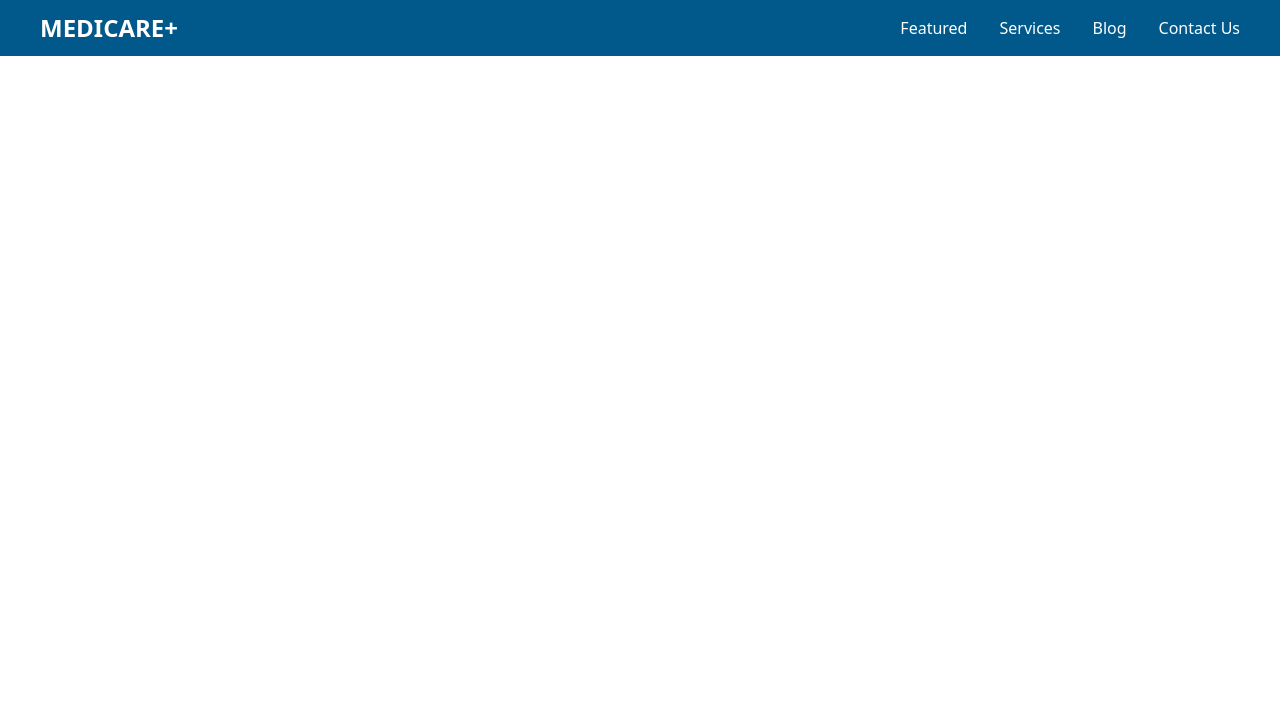
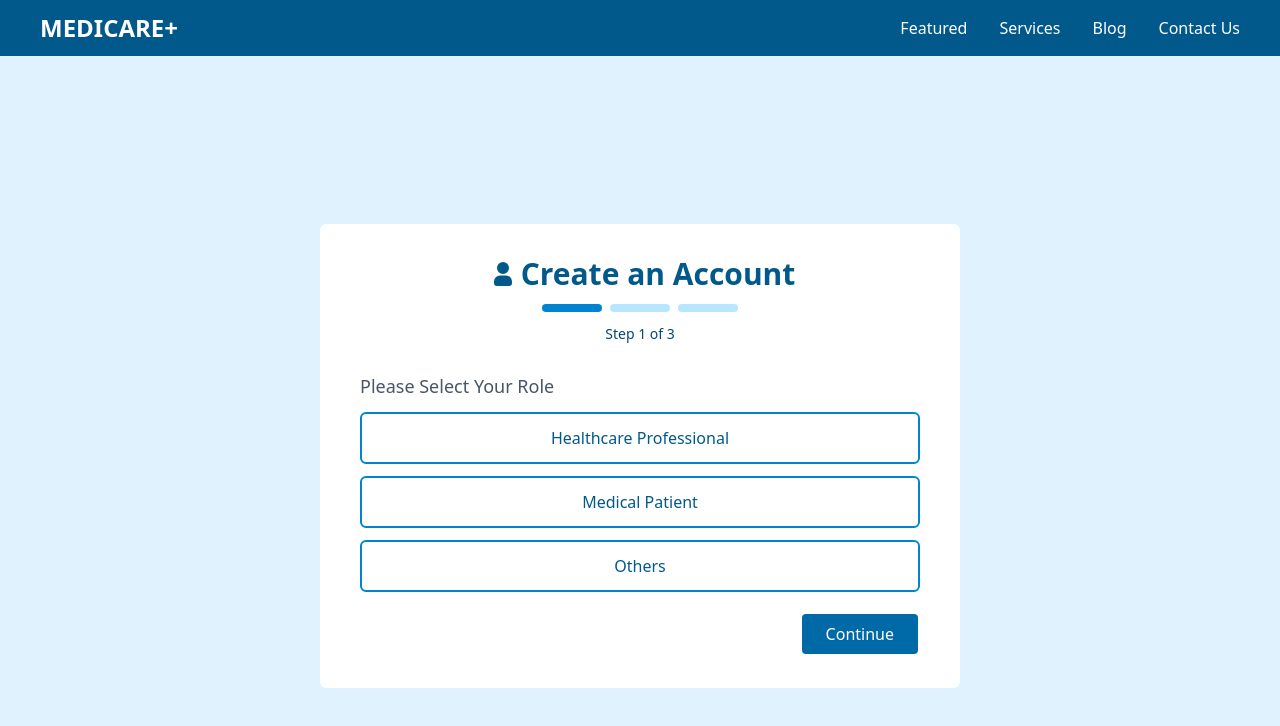
Before and after one commit to XuanGiaHanNguyen/MediCare-, a React (Vite) app in the folder frontend/: page /role in a window 1280 px wide. Shown: the top 726 px of the page. Built offline with nearby package versions, Linux system fonts and the light colour scheme.

Commit message:
created auth files and steps

```diff
--- a/frontend/src/App.jsx
+++ b/frontend/src/App.jsx
@@ -1,7 +1,7 @@
 import {BrowserRouter, Routes, Route} from "react-router-dom"
 
 import Landing from "./pages/Landing"
-import SignUp from "./pages/SignUp"
+import RoleQuestionaire from "./pages/AuthSteps/RoleQuest"
 
 import Header from "./component/header"
 
@@ -13,7 +13,7 @@ function App() {
       <Header/>
       <Routes>
         <Route path="/" element={<Landing/>}/>
-        <Route path="/signup" element={<SignUp/>}/>
+        <Route path="/role" element={<RoleQuestionaire/>}/>
       </Routes>
     </BrowserRouter>
   )
--- a/frontend/src/pages/SignUp.jsx
+++ b/frontend/src/pages/AuthSteps/RoleQuest.jsx
@@ -1,7 +1,8 @@
 import { useState } from "react";
-import { UserIcon } from "../assets/icon"
+import { UserIcon } from "../../assets/icon"
+import { Link } from "react-router-dom";
 
-function SignUp (){
+function RoleQuestionaire (){
     const [selectedRole, setSelectedRole] = useState("");
 
     const handleRoleSelect = (role) => {
@@ -20,12 +21,11 @@ function SignUp (){
             <div className="bg-white p-5 rounded-md flex flex-col items-center w-1/2 gap-3 py-8 px-10">
                 <h1 className="text-3xl text-sky-800 font-semibold flex flex-row"><span>{UserIcon}</span>Create an Account </h1>
                 <div className="flex items-center justify-center space-x-2">
-                    <div className="w-10 h-2 bg-sky-600 rounded-full"></div>
-                    <div className="w-10 h-2 bg-sky-200 rounded-full"></div>
-                    <div className="w-10 h-2 bg-sky-200 rounded-full"></div>
-                    <div className="w-10 h-2 bg-sky-200 rounded-full"></div>
+                    <div className="w-15 h-2 bg-sky-600 rounded-full"></div>
+                    <div className="w-15 h-2 bg-sky-200 rounded-full"></div>
+                    <div className="w-15 h-2 bg-sky-200 rounded-full"></div>
                 </div>
-                <p className="text-sm text-sky-900 mb-4">Step 1 of 4</p>
+                <p className="text-sm text-sky-900 mb-4">Step 1 of 3</p>
                 <h2 className="text-lg font-medium flex w-full text-gray-600">Please Select Your Role</h2>
 
                 <div
@@ -60,4 +60,4 @@ function SignUp (){
     )
 }
 
-export default SignUp
+export default RoleQuestionaire
```
Also changed, not shown: frontend/src/pages/AuthSteps/CreateProfile/MedProf.jsx (added), frontend/src/pages/AuthSteps/CreateProfile/Patient.jsx (added), frontend/src/pages/AuthSteps/SignUp.jsx (added).
